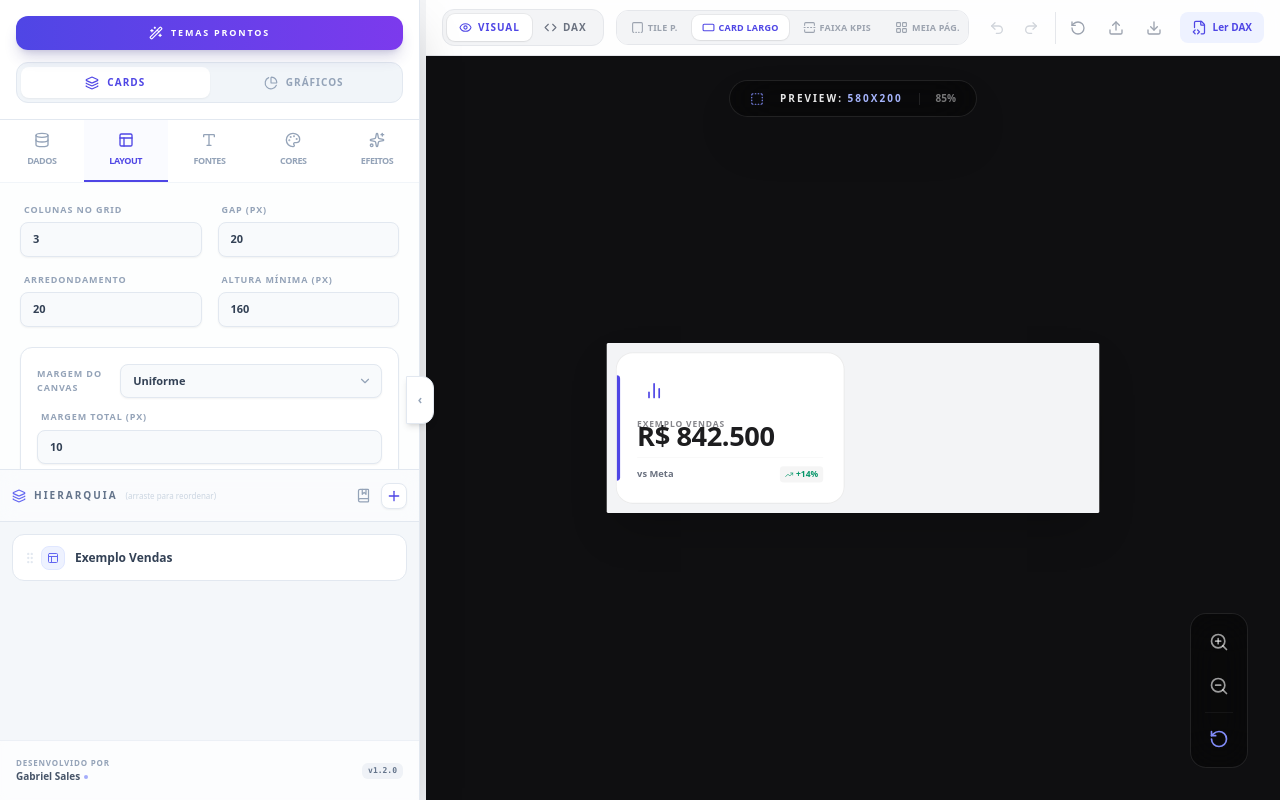
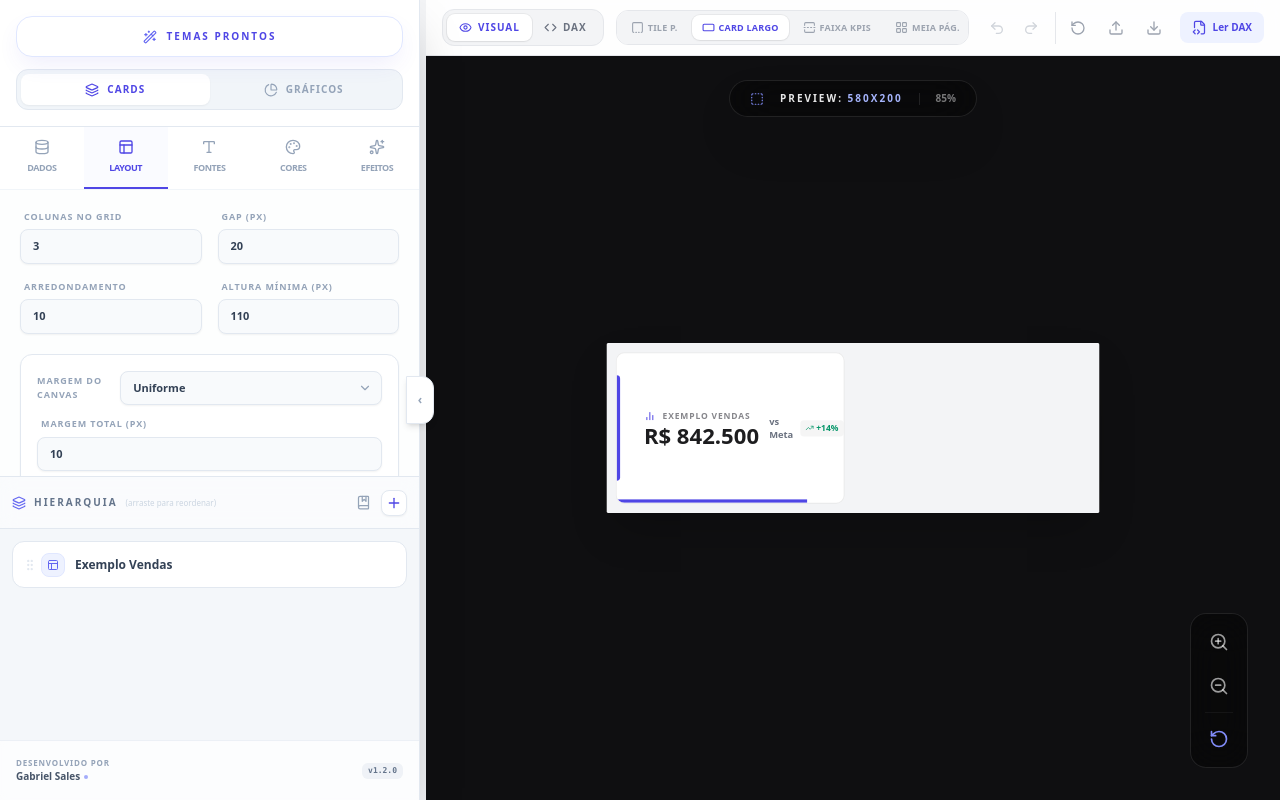
Before and after one commit to gabsalles/app-custom-html-visuals-dax-pbi, a React (Vite) app: page / in a window 1280 px wide. Built offline with nearby package versions, Linux system fonts and the light colour scheme.

Commit message:
feat(Editor): update button styles and add shimmer effect for theme presets

```diff
--- a/App.tsx
+++ b/App.tsx
@@ -37,7 +37,7 @@ const INITIAL_GLOBAL: GlobalConfig = {
   textColorTitle: '#86868B', textColorValue: '#1D1D1F', textColorSub: '#6B7280',
   positiveColor: '#059669', negativeColor: '#DC2626', neutralColor: '#4B5563',
   animation: 'fadeInUp', animationDuration: 0.6, hoverEffect: 'lift',
-  borderRadius: 20, cardMinHeight: 160,
+  borderRadius: 10, cardMinHeight: 110,
   fontSizeTitle: 10, fontSizeValue: 32, fontSizeSub: 11, fontSizeBadge: 10,
   fontWeightTitle: 800, fontWeightValue: 800,
   shadowIntensity: 0, shadowBlur: 0, shadowDistance: 0, textAlign: 'left',
--- a/components/Editor.tsx
+++ b/components/Editor.tsx
@@ -652,8 +652,17 @@ const Editor: React.FC<EditorProps> = ({
         <div className="relative">
           <button
             onClick={() => setShowThemePresets(p => !p)}
-            className="w-full flex items-center justify-center gap-2 py-2.5 rounded-xl bg-gradient-to-r from-indigo-600 to-violet-600 text-white text-[9px] font-black uppercase tracking-[0.2em] shadow-lg shadow-indigo-900/20 hover:shadow-xl hover:scale-[1.01] transition-all"
-          ><Wand2 size={14} /> Temas Prontos</button>
+            className="relative overflow-hidden w-full flex items-center justify-center gap-2.5 py-3 rounded-2xl bg-white text-indigo-600 text-[10px] font-black uppercase tracking-[0.2em] shadow-[0_10px_25px_-5px_rgba(79,70,229,0.1)] hover:shadow-[0_15px_30px_-5px_rgba(79,70,229,0.2)] hover:-translate-y-0.5 active:translate-y-0 transition-all duration-300 group border border-indigo-100"
+          >
+            {/* Reflexo de Luz Refinado */}
+            <div className="absolute inset-0 w-full h-full bg-gradient-to-r from-transparent via-indigo-50/50 to-transparent -translate-x-full group-hover:animate-shimmer" />
+
+            {/* Glow interno sutil ao passar o mouse */}
+            <div className="absolute inset-0 bg-indigo-50/30 opacity-0 group-hover:opacity-100 transition-opacity" />
+
+            <Wand2 size={14} className="relative z-10 text-indigo-500 group-hover:rotate-12 transition-transform duration-500" />
+            <span className="relative z-10">Temas Prontos</span>
+          </button>
 
           {showThemePresets && (
             <div className="absolute top-full left-0 right-0 z-50 mt-2 bg-white rounded-2xl border border-slate-100 shadow-2xl overflow-hidden animate-fadeIn" style={{ boxShadow: '0 20px 60px rgba(0,0,0,0.15)' }}>
@@ -959,6 +968,12 @@ const Editor: React.FC<EditorProps> = ({
         .custom-scrollbar-dark::-webkit-scrollbar { width: 4px; height: 4px; }
         .custom-scrollbar-dark::-webkit-scrollbar-thumb { background: #475569; border-radius: 10px; }
         @keyframes fadeIn { from { opacity: 0; transform: translateY(5px); } to { opacity: 1; transform: translateY(0); } }
+        @keyframes shimmer {
+          100% { transform: translateX(100%); }
+        }
+        .animate-shimmer {
+          animation: shimmer 2.5s infinite;
+        }
         .animate-fadeIn { animation: fadeIn 0.3s cubic-bezier(0.16, 1, 0.3, 1) forwards; }
       `}</style>
       {/* Local sugerido: Logo antes do fechamento da última div do componente Editor */}
```
